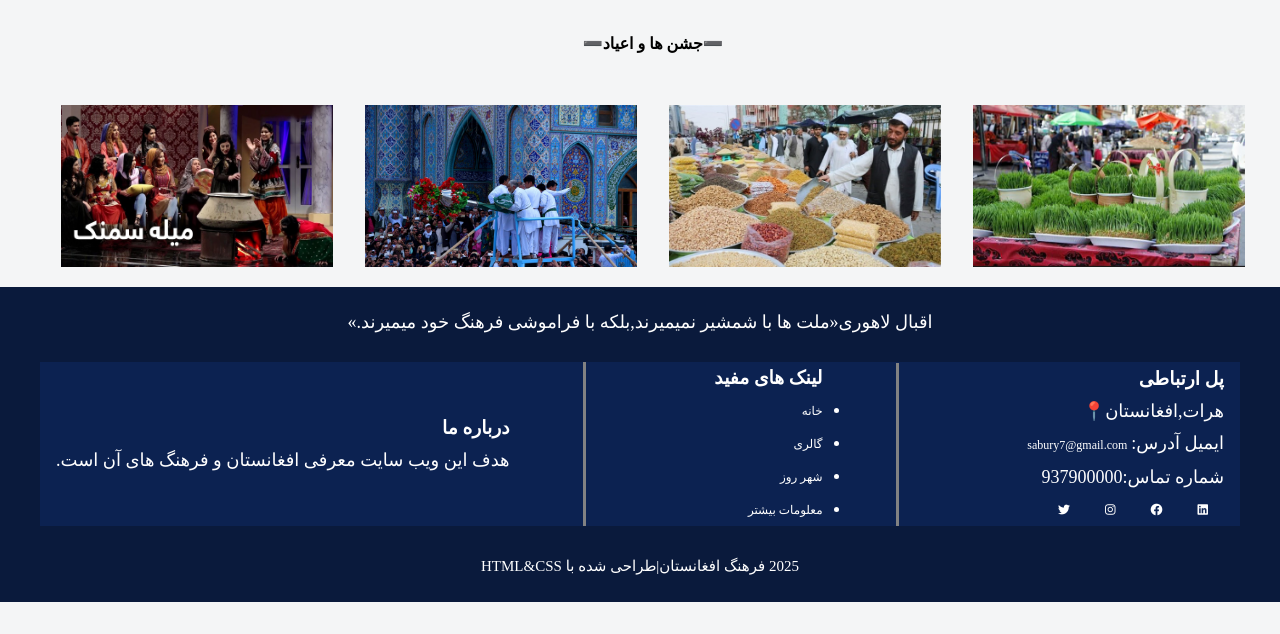
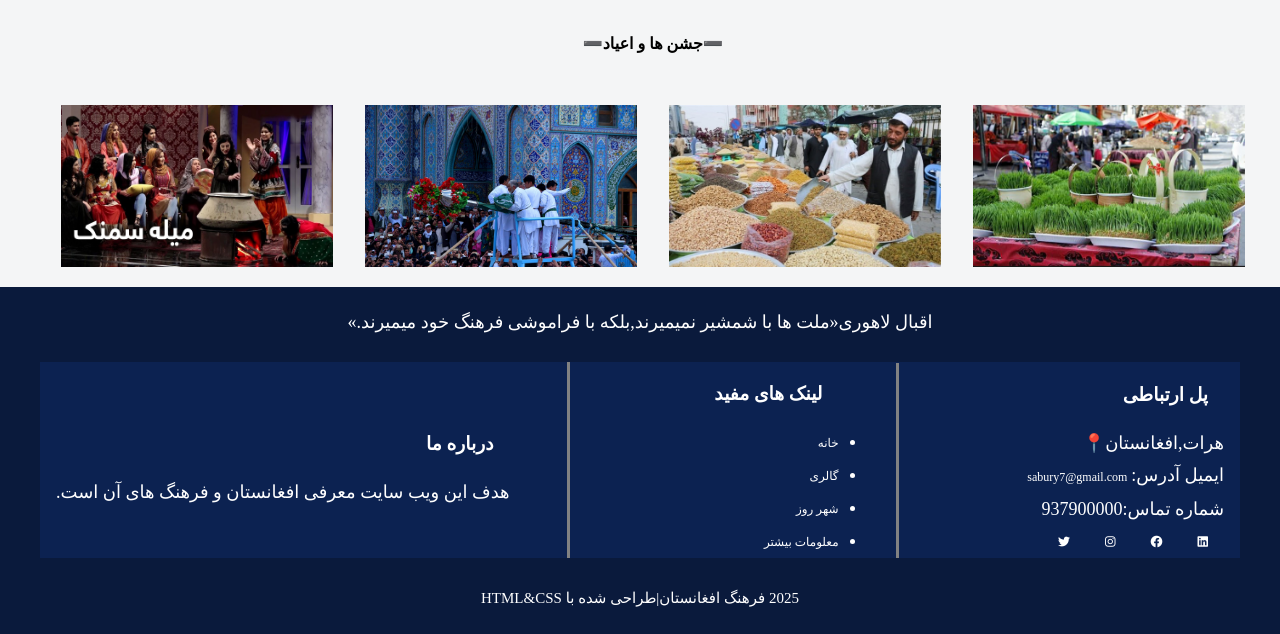
Before and after one commit to shakila8-17/new2-project, a plain HTML site: page index.html in a window 1280 px wide. Shown: the part 2331-2965 px from the top of the page. Before the commit the page ends 2933 px from the top, so only its background shows below. Drawn offline with Linux system fonts and the light colour scheme; a web font is replaced by a local one.

Commit message:
Update style.css
edit

```diff
--- a/style.css
+++ b/style.css
@@ -174,7 +174,9 @@ body{
     background-color: rgb(244 245 246 / var(--tw-bg-opacity, 1));
     width: 100%;
 }
-
+h3{
+    padding:1rem;
+}
 /*Gallery Section*/
 .Gallery{
     padding: 2rem 0;
```
